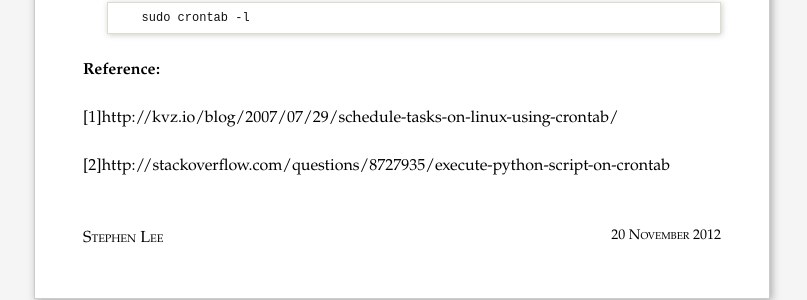
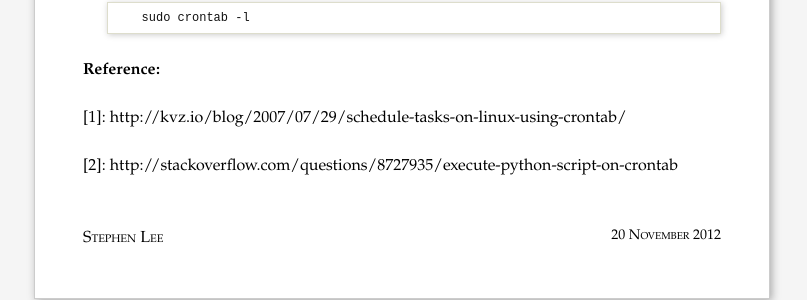
Before and after one commit to stephenLee/stephenlee.github.com, a Jekyll site: the page built from _posts/2012-11-20-Execute-python-Script-on-Crontab.md, in a window 1280 px wide. Shown: the part 853-1153 px from the top of the page, without its empty margins (238-1045 px from the left). Built offline with Jekyll 4.4.1, drawn with Linux system fonts in a browser that asks for light colours; comment, search, counter and statistics services are not loaded.

```diff
--- a/_posts/2012-11-20-Execute-python-Script-on-Crontab.md
+++ b/_posts/2012-11-20-Execute-python-Script-on-Crontab.md
@@ -4,9 +4,10 @@ layout: post
 title: Execute python script on Crontab
 
 excerpt: Execute python script on Crontab
+
 ---
 
-I want to automatically run a python script in the background at regular intervals, So I refer to Crontab. I have heared crontab for a long time, however, I still make some mistakes. And I will take notes about it here. BTW, I find a really helpful material[1] about Crontab.
+I want to automatically run a python script in the background at regular intervals, So I refer to Crontab. I have heared crontab for a long time, however, I still make some mistakes. And I will take notes about it here. BTW, I find a really helpful material\[1\] about Crontab.
 
 * Make your script start with:
 
@@ -32,6 +33,6 @@ I want to automatically run a python script in the background at regular interva
 
 **Reference:**
 
-[1]http://kvz.io/blog/2007/07/29/schedule-tasks-on-linux-using-crontab/
+\[1\]: http://kvz.io/blog/2007/07/29/schedule-tasks-on-linux-using-crontab/
 
-[2]http://stackoverflow.com/questions/8727935/execute-python-script-on-crontab
+\[2\]: http://stackoverflow.com/questions/8727935/execute-python-script-on-crontab
```
